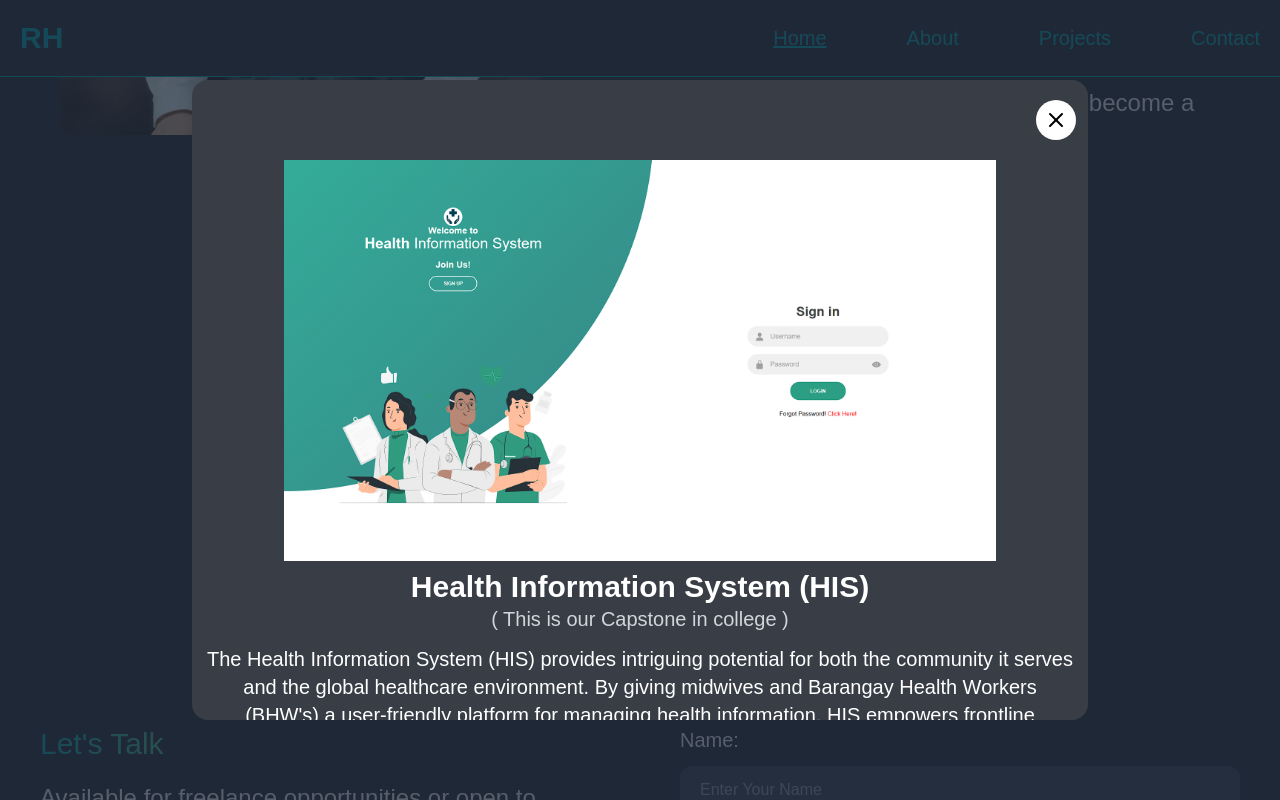
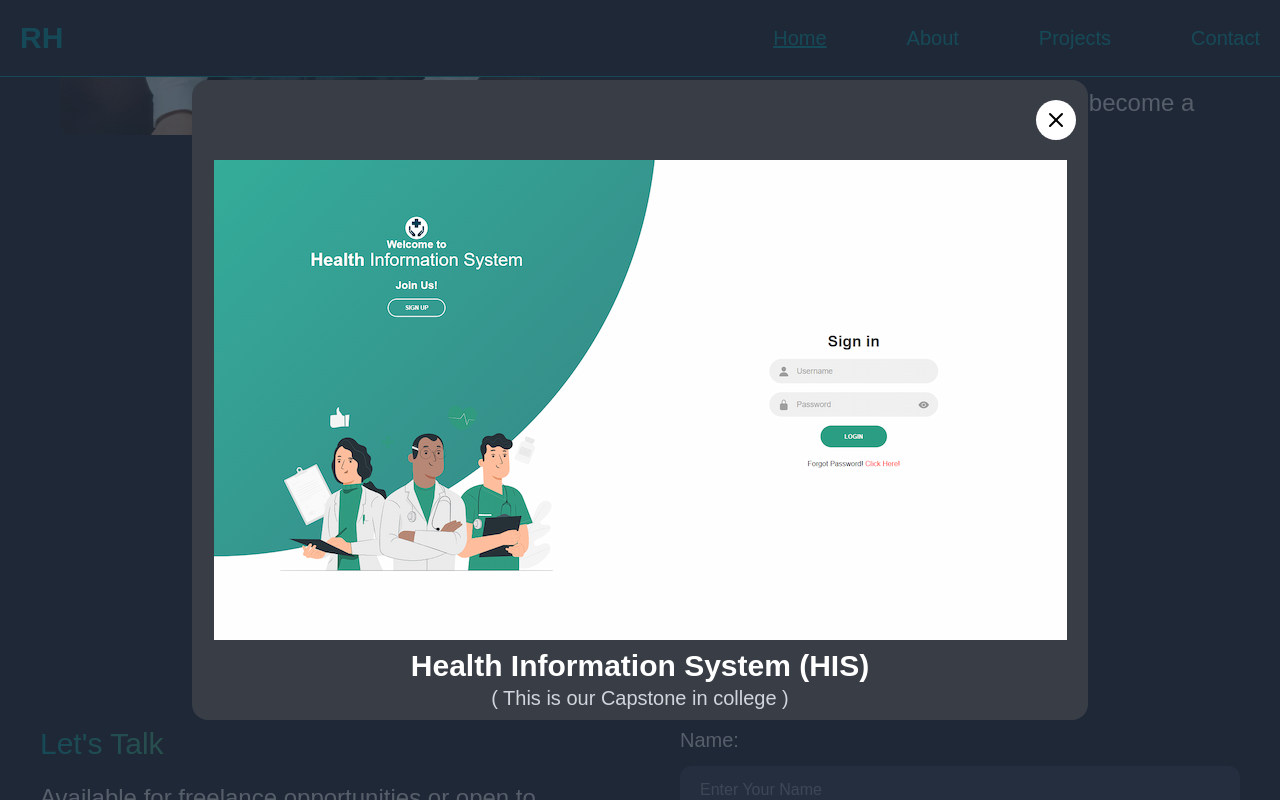
Before and after one commit to Reignz217/Portfolio_v2, a React (Vite) app: page / in a window 1280 px wide. Both pictures are taken after a click on the picture 440 px from the left and 400 px from the top of the page. Built offline with nearby package versions, Linux system fonts and the light colour scheme.

Commit message:
adjusted image

```diff
--- a/src/Pages/Proj_Data/Proj.js
+++ b/src/Pages/Proj_Data/Proj.js
@@ -1,5 +1,5 @@
-import Proj1 from '../../assets/Proj1.png'
-import Proj2 from '../../assets/Proj2.png'
+import Proj1 from '../../assets/image.png'
+import Proj2 from '../../assets/image2.png'
 
 const proj = [
         {
--- a/src/Pages/Projects.jsx
+++ b/src/Pages/Projects.jsx
@@ -26,8 +26,10 @@ export default function Projects() {
               <div className='flex items-center sticky top-0'>
                 <button onClick={()=>setView(null)} className='absolute lg:top-5 top-3 right-0 p-2 text-black bg-white rounded-full cursor-pointer '><X className='size-4 lg:size-6'/></button>
               </div>
-              <img className='lg:p-20 md:p-10 mt-20 lg:mt-0' loading='lazy' alt={`Project ${selectedProject.p_no}`} src={selectedProject.p_img}/>
-              <div className='lg:-mt-18 md:-mt-8 mt-2 text-center'>
+              <div className='flex justify-center'>
+                <img className='mt-20' loading='lazy' alt={`Project ${selectedProject.p_no}`} src={selectedProject.p_img}/>
+              </div>
+              <div className='mt-2 text-center'>
                 <h4 className='lg:text-3xl md:text-2xl text-lg font-bold'>{selectedProject.p_name}</h4>
                 <p className='lg:text-xl text-sm md:text-lg mb-3 text-gray-300'>{selectedProject.p_tag}</p>
                 <p className='lg:text-xl text-sm md:text-lg'>
```
Also changed, not shown: src/assets/image.png (added), src/assets/image2.png (added).
